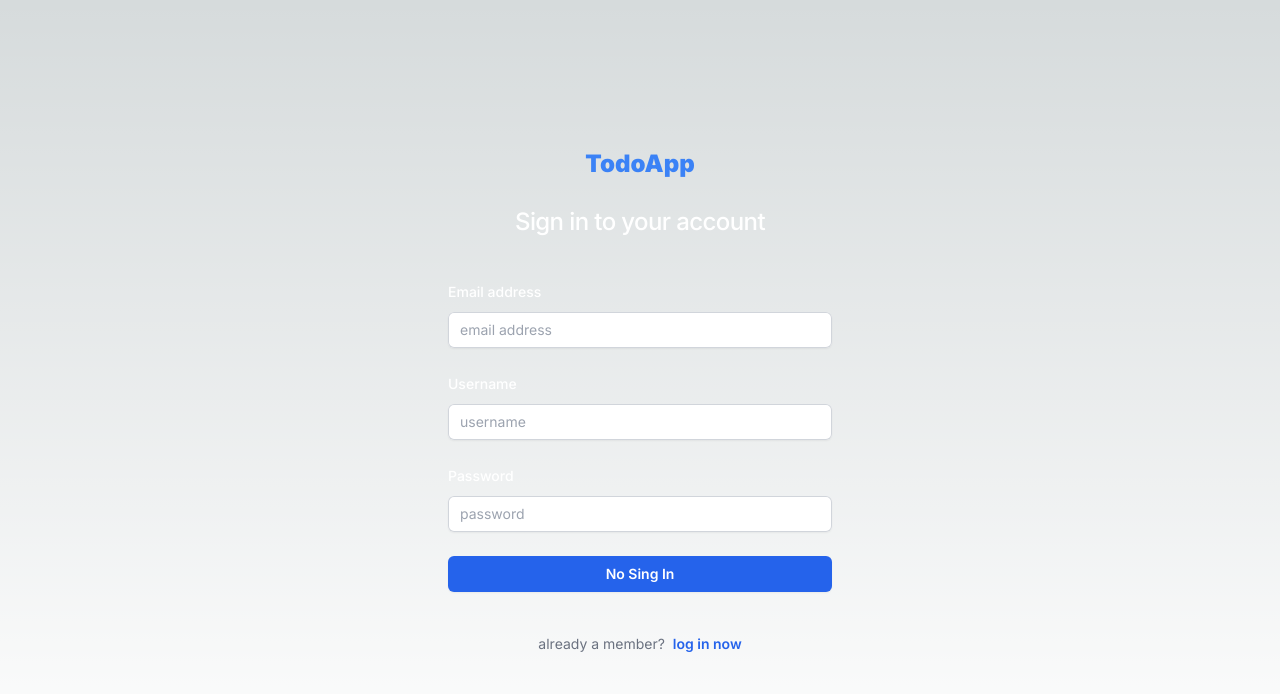
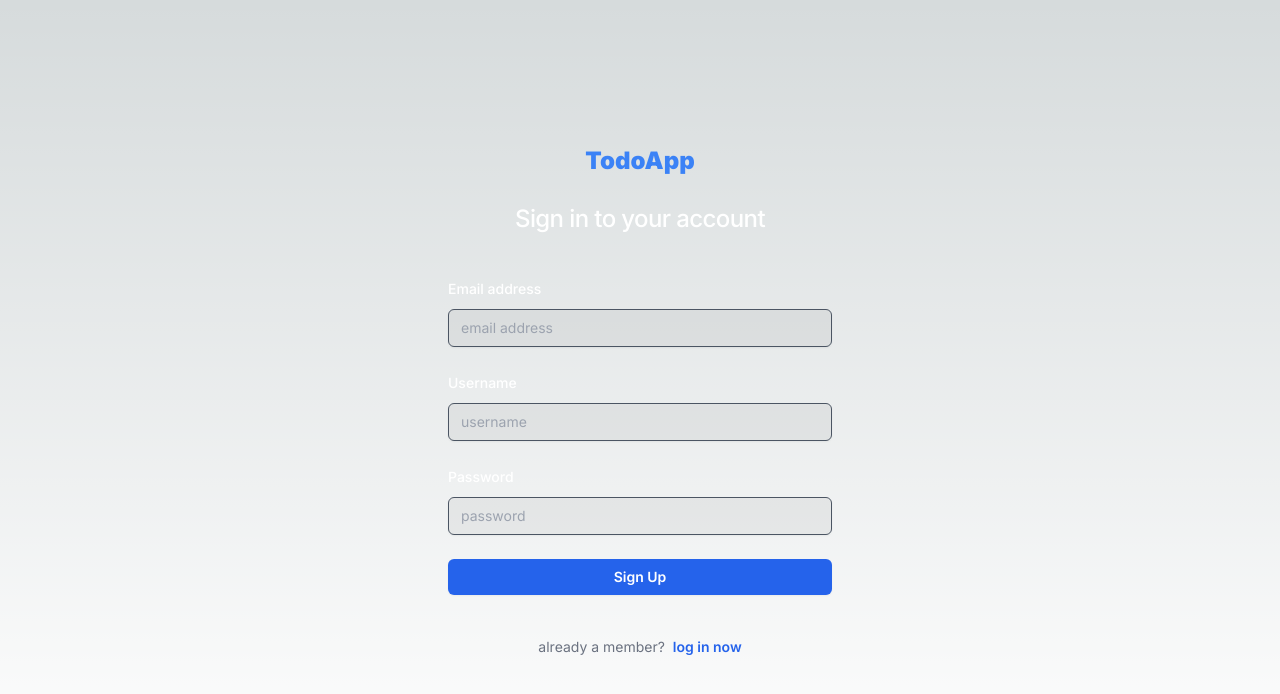
Before and after one commit to itmejayesh/TodoApp, a Next.js app: page /signup in a window 1280 px wide. Shown: the top 694 px of the page. Built offline with nearby package versions, Linux system fonts and the light colour scheme.

Commit message:
signup validation added

```diff
--- a/src/app/api/usertask/route.ts
+++ b/src/app/api/usertask/route.ts
@@ -7,15 +7,13 @@ Connect();
 export async function POST(request: NextRequest) {
   try {
     const reqBody = await request.json();
-    const { task, completed } = reqBody;
-
+    const { task } = reqBody;
     //checking is task body is empty
     if (!task) {
       return NextResponse.json({ error: "Task is required." }, { status: 400 });
     }
 
-    const userTask = new Task({ task, completed });
-
+    const userTask = new Task({ task });
     const savedUser = await userTask.save();
     console.log(savedUser);
 
--- a/src/app/globals.css
+++ b/src/app/globals.css
@@ -96,3 +96,43 @@ a {
     transform: translateX(-8px);
   }
 }
+
+.slide-in-elliptic-top-fwd {
+  -webkit-animation: slide-in-elliptic-top-fwd 0.7s
+    cubic-bezier(0.25, 0.46, 0.45, 0.94) both;
+  animation: slide-in-elliptic-top-fwd 0.7s cubic-bezier(0.25, 0.46, 0.45, 0.94)
+    both;
+}
+
+@-webkit-keyframes slide-in-elliptic-top-fwd {
+  0% {
+    -webkit-transform: translateY(-600px) rotateX(-30deg) scale(0);
+    transform: translateY(-600px) rotateX(-30deg) scale(0);
+    -webkit-transform-origin: 50% 100%;
+    transform-origin: 50% 100%;
+    opacity: 0;
+  }
+  100% {
+    -webkit-transform: translateY(0) rotateX(0) scale(1);
+    transform: translateY(0) rotateX(0) scale(1);
+    -webkit-transform-origin: 50% 1400px;
+    transform-origin: 50% 1400px;
+    opacity: 1;
+  }
+}
+@keyframes slide-in-elliptic-top-fwd {
+  0% {
+    -webkit-transform: translateY(-600px) rotateX(-30deg) scale(0);
+    transform: translateY(-600px) rotateX(-30deg) scale(0);
+    -webkit-transform-origin: 50% 100%;
+    transform-origin: 50% 100%;
+    opacity: 0;
+  }
+  100% {
+    -webkit-transform: translateY(0) rotateX(0) scale(1);
+    transform: translateY(0) rotateX(0) scale(1);
+    -webkit-transform-origin: 50% 1400px;
+    transform-origin: 50% 1400px;
+    opacity: 1;
+  }
+}
--- a/src/app/signup/page.tsx
+++ b/src/app/signup/page.tsx
@@ -4,22 +4,41 @@ import { useRouter } from "next/navigation";
 import { BiLoaderAlt } from "react-icons/bi";
 import toast from "react-hot-toast";
 import axios from "axios";
-import { useEffect, useState } from "react";
+import { useState } from "react";
+import { useFormik } from "formik";
+import * as yup from "yup";
+
+//yup validation schema for signup form
+const userSchema = yup.object().shape({
+  username: yup
+    .string()
+    .required("Username is required")
+    .min(3, "Username must be at least 3 characters")
+    .max(20, "Username must not exceed 20 characters")
+    .matches(
+      /^[a-zA-Z0-9_-]+$/,
+      "Username can only contain letters, numbers, underscores, and hyphens"
+    ),
+  email: yup.string().email("Invalid email").required("Email is required"),
+  password: yup
+    .string()
+    .required("Password is required")
+    .min(8, "Password must be at least 8 characters")
+    .matches(
+      /^(?=.*[a-z])(?=.*[A-Z])(?=.*\d)[a-zA-Z\d@$!%*?&]+$/,
+      "Password must contain at least one uppercase letter, one lowercase letter, and one digit"
+    ),
+});
 
 export default function SignupPage() {
   const router = useRouter();
-  const [buttonDisable, setButtonDisable] = useState(false);
-  const [Loading, setLoading] = useState(false);
-  const [user, setUser] = useState({
-    email: "",
-    username: "",
-    password: "",
-  });
+  const [isLoading, setLoading] = useState(false);
 
-  const onSignup = async () => {
+  //backend call for sign up
+  const onSignup = async (values: any) => {
     try {
       setLoading(true);
-      const response = await axios.post(`/api/users/signup`, user);
+      const response = await axios.post(`/api/users/signup`, values);
       toast.success("Signup success", response.data);
       router.push("/login");
     } catch (error: any) {
@@ -29,17 +48,35 @@ export default function SignupPage() {
     }
   };
 
-  useEffect(() => {
-    if (
-      user.email.length > 0 &&
-      user.password.length > 0 &&
-      user.username.length > 0
-    ) {
-      setButtonDisable(false);
-    } else {
-      setButtonDisable(true);
-    }
-  }, [user]);
+  //form submitting and validation handling
+  const {
+    values,
+    handleChange,
+    handleSubmit,
+    isValid,
+    isSubmitting,
+    errors,
+    touched,
+    setFieldTouched,
+  } = useFormik({
+    initialValues: {
+      email: "",
+      password: "",
+      username: "",
+    },
+    validationSchema: userSchema,
+    onSubmit: (values) => {
+      //1st check on first render and refresh value is not empty
+      if (values.username && values.email && values.password) {
+        onSignup(values);
+      }
+    },
+  });
+
+  //manually handling touched state value true or false
+  const handleBlur = (field: string) => {
+    setFieldTouched(field, true);
+  };
 
   return (
     <>
@@ -54,7 +91,7 @@ export default function SignupPage() {
         </div>
 
         <div className="mt-10 sm:mx-auto sm:w-full sm:max-w-sm">
-          <form className="space-y-6" action="#" method="POST">
+          <form className="space-y-6" onSubmit={handleSubmit} noValidate>
             <div>
               <label
                 htmlFor="email"
@@ -67,13 +104,23 @@ export default function SignupPage() {
                   id="email"
                   name="email"
                   type="email"
-                  value={user.email}
-                  onChange={(e) => setUser({ ...user, email: e.target.value })}
+                  value={values.email}
+                  onChange={handleChange}
+                  //check the felid value is touched before make the felid touched value true
+                  onBlur={() => handleBlur("email")}
                   placeholder="email address"
                   autoComplete="email"
                   required
-                  className="block w-full rounded-md border-0 py-1.5 text-gray-900 shadow-sm ring-1 ring-inset ring-gray-300 placeholder:text-gray-400 focus:ring-2 focus:ring-inset focus:ring-indigo-600 sm:text-sm sm:leading-6"
+                  className={`w-full rounded-md border-5 bg-transparent/5 placeholder:text-black/30 border-gray-600 py-1.5 text-white shadow-sm placeholder:text-gray-400 sm:text-sm sm:leading-6 ${
+                    touched.email && errors.email
+                      ? "text-white focus:outline-none focus:border-red-600 border-2 bg-transparent border-red-600 placeholder:text-gray-400 transition-all"
+                      : ""
+                  }  `}
                 />
+
+                {touched.email && errors.email && (
+                  <p className="text-red-600 mt-2 text-sm">{errors.email}</p>
+                )}
               </div>
             </div>
 
@@ -91,14 +138,20 @@ export default function SignupPage() {
                   id="username"
                   name="username"
                   type="text"
-                  value={user.username}
-                  onChange={(e) =>
-                    setUser({ ...user, username: e.target.value })
-                  }
+                  value={values.username}
+                  onChange={handleChange}
+                  onBlur={() => handleBlur("username")}
                   placeholder="username"
                   required
-                  className="block w-full rounded-md border-0 py-1.5 text-gray-900 shadow-sm ring-1 ring-inset ring-gray-300 placeholder:text-gray-400 focus:ring-2 focus:ring-inset focus:ring-indigo-600 sm:text-sm sm:leading-6"
+                  className={`w-full rounded-md border-5 bg-transparent/5 placeholder:text-black/30 border-gray-600 py-1.5 text-white shadow-sm placeholder:text-gray-400 sm:text-sm sm:leading-6 ${
+                    touched.username && errors.username
+                      ? "text-white focus:outline-none focus:border-red-600 border-2 bg-transparent border-red-600 placeholder:text-gray-400 transition-all"
+                      : ""
+                  }  `}
                 />
+                {touched.username && errors.username && (
+                  <p className="text-red-600 mt-2 text-sm">{errors.username}</p>
+                )}
               </div>
             </div>
             <div>
@@ -115,15 +168,21 @@ export default function SignupPage() {
                   id="password"
                   name="password"
                   type="password"
-                  value={user.password}
-                  onChange={(e) =>
-                    setUser({ ...user, password: e.target.value })
-                  }
+                  value={values.password}
+                  onChange={handleChange}
                   placeholder="password"
+                  onBlur={() => handleBlur("password")}
                   autoComplete="current-password"
                   required
-                  className="block w-full rounded-md border-0 py-1.5 text-gray-900 shadow-sm ring-1 ring-inset ring-gray-300 placeholder:text-gray-400 focus:ring-2 focus:ring-inset focus:ring-indigo-600 sm:text-sm sm:leading-6"
+                  className={`w-full rounded-md border-5 bg-transparent/5 placeholder:text-black/30 border-gray-600 py-1.5 text-white shadow-sm placeholder:text-gray-400 sm:text-sm sm:leading-6 ${
+                    touched.password && errors.password
+                      ? "text-white focus:outline-none focus:border-red-600 border-2 bg-transparent border-red-600 placeholder:text-gray-400 transition-all"
+                      : ""
+                  }  `}
                 />
+                {touched.password && errors.password && (
+                  <p className="text-red-600 mt-2 text-sm">{errors.password}</p>
+                )}
               </div>
             </div>
 
@@ -131,16 +190,21 @@ export default function SignupPage() {
               <button
                 onClick={onSignup}
                 type="submit"
-                className="flex items-center gap-2 w-full justify-center rounded-md bg-blue-600 px-3 py-1.5 text-sm font-semibold leading-6 text-white shadow-sm hover:bg-indigo-500 focus-visible:outline focus-visible:outline-2 focus-visible:outline-offset-2 focus-visible:outline-indigo-600"
+                disabled={
+                  !isValid ||
+                  isSubmitting ||
+                  Boolean(touched.email && errors.email)
+                }
+                className={`${
+                  isValid
+                    ? "bg-blue-600 hover:bg-blue-500 slide-in-elliptic-top-fwd"
+                    : "bg-red-600 cursor-not-allowed hover:bg-red-500 shake-horizontal"
+                }
+
+                cursor-pointer flex items-center gap-2 w-full justify-center rounded-md px-3 py-1.5 text-sm font-semibold leading-6 text-white shadow-sm`}
               >
-                {buttonDisable ? "No Sing In" : "Sing Up"}
-                {Loading ? (
-                  <span className=" text-lg animate-spin">
-                    <BiLoaderAlt />
-                  </span>
-                ) : (
-                  ""
-                )}
+                {isSubmitting ? "Signing Up..." : "Sign Up"}
+                {isLoading && <BiLoaderAlt className="text-lg animate-spin" />}
               </button>
             </div>
           </form>
@@ -149,7 +213,7 @@ export default function SignupPage() {
             already a member? &nbsp;
             <Link
               href="/login"
-              className="font-semibold leading-6 text-blue-600 hover:text-indigo-500"
+              className="font-semibold leading-6 text-blue-600 hover:text-blue-400"
             >
               log in now
             </Link>
--- a/src/components/AddTodo.tsx
+++ b/src/components/AddTodo.tsx
@@ -96,9 +96,7 @@ const AddTodo = (props: Props) => {
         </p>
       </button>
       {errors.todo && touched.todo && (
-        <p className="text-red-600 row-span-1 col-span-3">
-          Please input a valid task
-        </p>
+        <p className="text-red-600 row-span-1 col-span-3">{errors.todo}</p>
       )}
     </form>
   );
--- a/src/store/todo.tsx
+++ b/src/store/todo.tsx
@@ -23,7 +23,13 @@ export type TodoContext = {
 export const todosContext = createContext<TodoContext | null>(null);
 
 export const TodoProvider = ({ children }: { children: ReactNode }) => {
-  const [todos, setTodos] = useState<Todo[]>([]);
+  const [todos, setTodos] = useState<Todo[]>(() => {
+    const newTodos =
+      typeof localStorage !== "undefined"
+        ? localStorage.getItem("todos") || "[]"
+        : "[]";
+    return JSON.parse(newTodos) as Todo[];
+  });
 
   const handleSelectAll = () => {
     setTodos((prev) => {
@@ -62,7 +68,6 @@ export const TodoProvider = ({ children }: { children: ReactNode }) => {
       return newTodos;
     });
   };
-
   const toggleTodoCompleted = (id: string) => {
     setTodos((prev) => {
       const newTodos = prev.map((task) => {
```
Also changed, not shown: src/app/page.tsx (+14 -3 lines).
